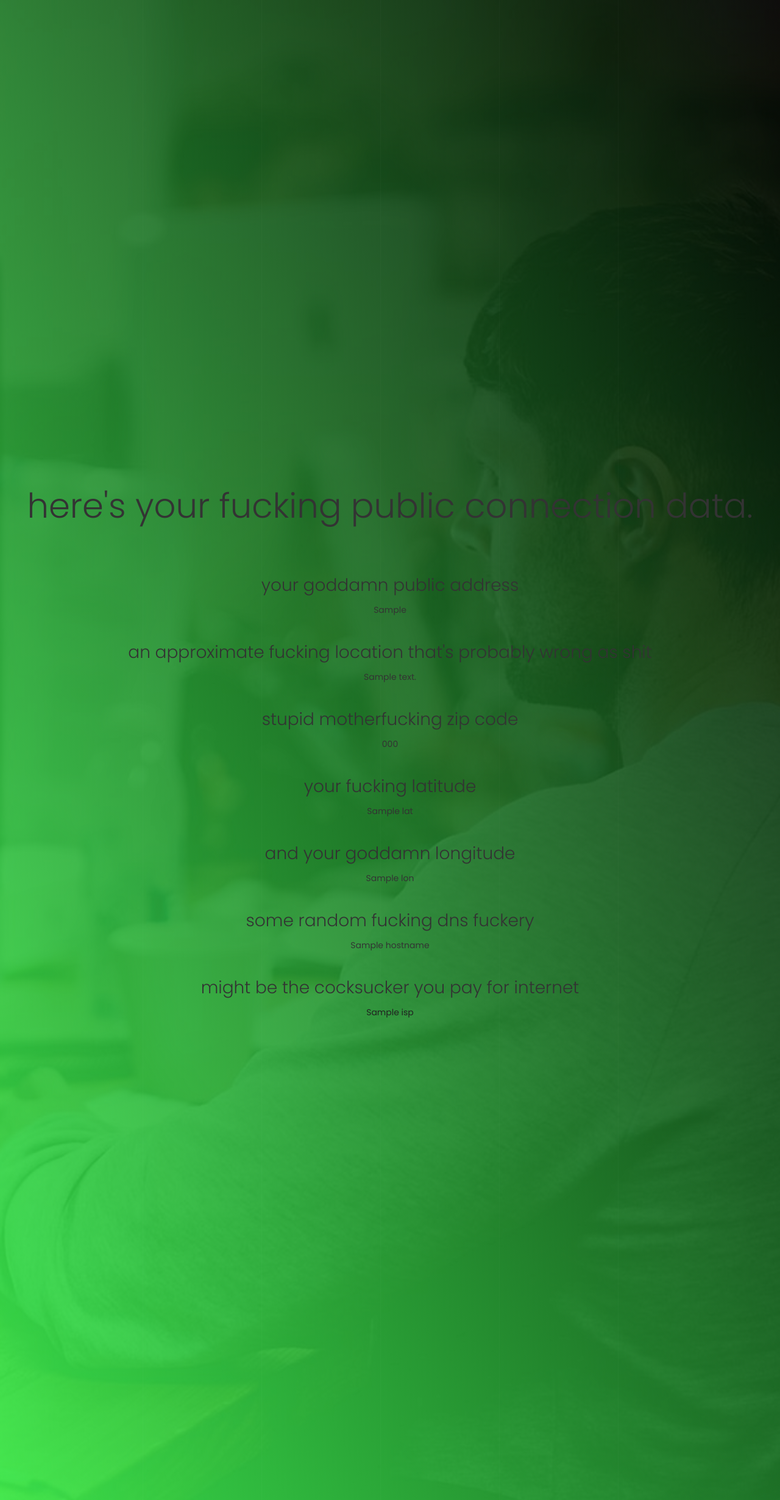
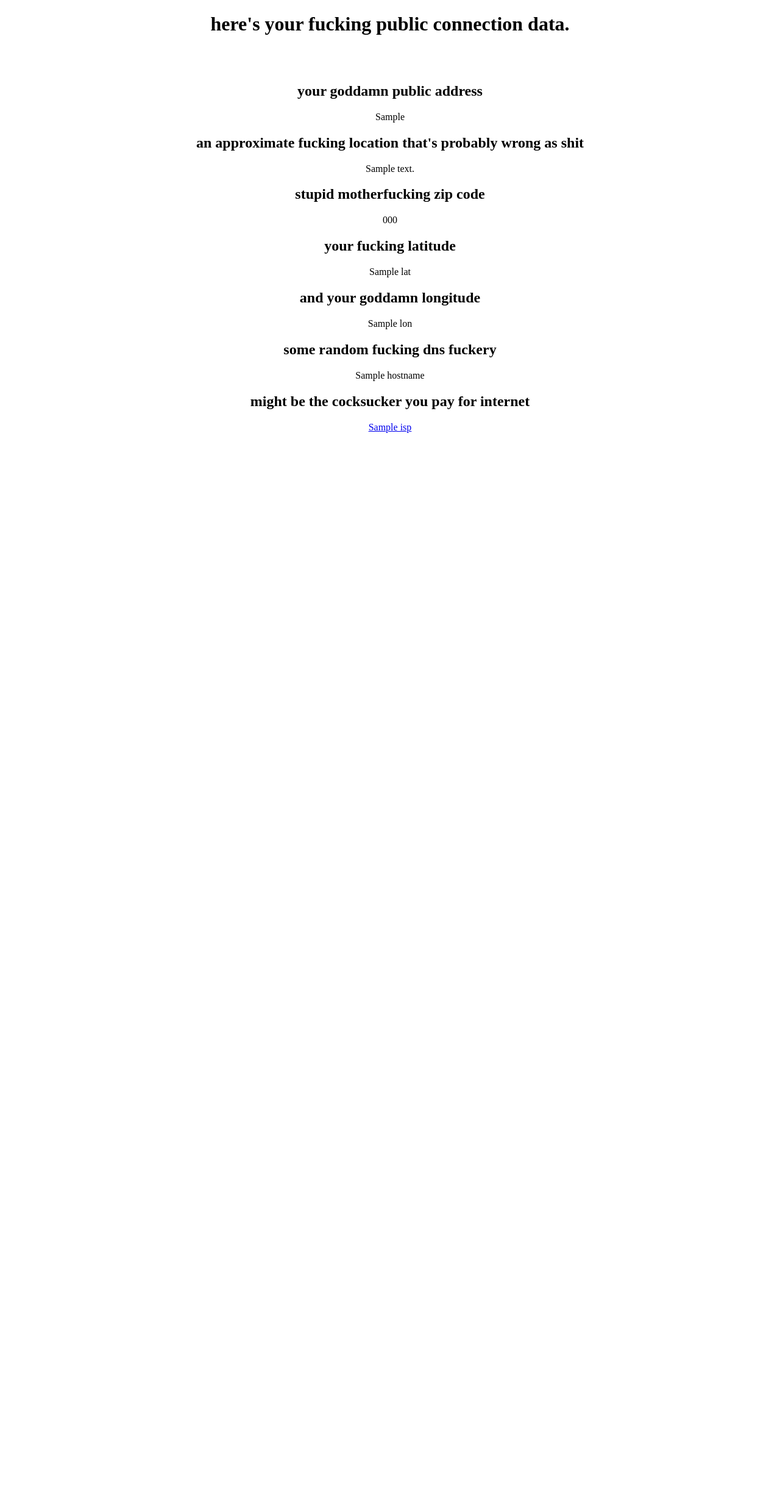
Before and after one commit to maester-of-bots/whatsmyfuckingip.com, a Flask app: template app/templates/fuckingip.html in a window 1280 px wide. Shown: the whole page at 61% size. Run offline with Flask 2, Linux system fonts and the light colour scheme; the template is opened without the code that fills it: most values are stand-ins (such as "Sample title", 1, 10 or a date in 2020); some libraries are stand-ins or nearby versions.

Commit message:
Update base.html

```diff
--- a/app/templates/base.html
+++ b/app/templates/base.html
@@ -3,17 +3,6 @@
 <head>
     <title>YOUR FUCKING IP ADDRESS</title>
     <meta charset="UTF-8">
-    <meta name="viewport" content="width=device-width, initial-scale=1, maximum-scale=1">
-    <link rel="stylesheet" href="{{ url_for('static', filename='css/bootstrap.min.css') }}">
-    <link rel="stylesheet" href="{{ url_for('static', filename='css/vegas.min.css') }}">
-    <link rel="stylesheet" href="{{ url_for('static', filename='css/font-awesome.min.css') }}">
-    <link rel="icon" href="{{ url_for('static', filename='images/ps.ico') }}">
-
-    <meta property="og:locale" content="en_US" />
-
-     <!-- MAIN CSS -->
-     <link rel="stylesheet" href="{{ url_for('static', filename='css/templatemo-style.css') }}">
-
 </head>
 <body>
 
@@ -26,57 +15,10 @@
           </div>
      </section>
 
-
-     <!-- GRID LINE -->
-    <section class="grid">
-         <div class="container">
-            <div class="row">
-
-              <div class="col-md-2 col-sm-2">
-                <div class="grid-line"></div>
-              </div>
-              <div class="col-md-2 col-sm-2">
-                <div class="grid-line"></div>
-              </div>
-              <div class="col-md-2 col-sm-2">
-                <div class="grid-line"></div>
-              </div>
-              <div class="col-md-2 col-sm-2">
-                <div class="grid-line"></div>
-              </div>
-              <div class="col-md-2 col-sm-2">
-                <div class="grid-line"></div>
-              </div>
-
-            </div>
-         </div>
-    </section>
-
-
-     <!-- HOME -->
-     <section id="home">
-        <div class="overlay"></div>
-          <div class="container">
-               <div class="row">
-
-                    <div class="col-md-12 col-sm-12">
-                         <div class="home-info">
-                            {% block content %}
-                             {% endblock %}
-                         </div>
-                    </div>
-
-               </div>
-          </div>
-     </section>
-
-     <!-- SCRIPTS -->
-     <script src="{{ url_for('static', filename='js/jquery.js') }}"></script>
-     <script src="{{ url_for('static', filename='js/bootstrap.min.js') }}"></script>
-     <script src="{{ url_for('static', filename='js/vegas.min.js') }}"></script>
-     <script src="{{ url_for('static', filename='js/countdown.js') }}"></script>
-     <script src="{{ url_for('static', filename='js/init.js') }}"></script>
-     <script src="{{ url_for('static', filename='js/custom.js') }}"></script>
+    <center>
+        {% block content %}
+        {% endblock %}
+    </center>
 
 </body>
 </html>
```
